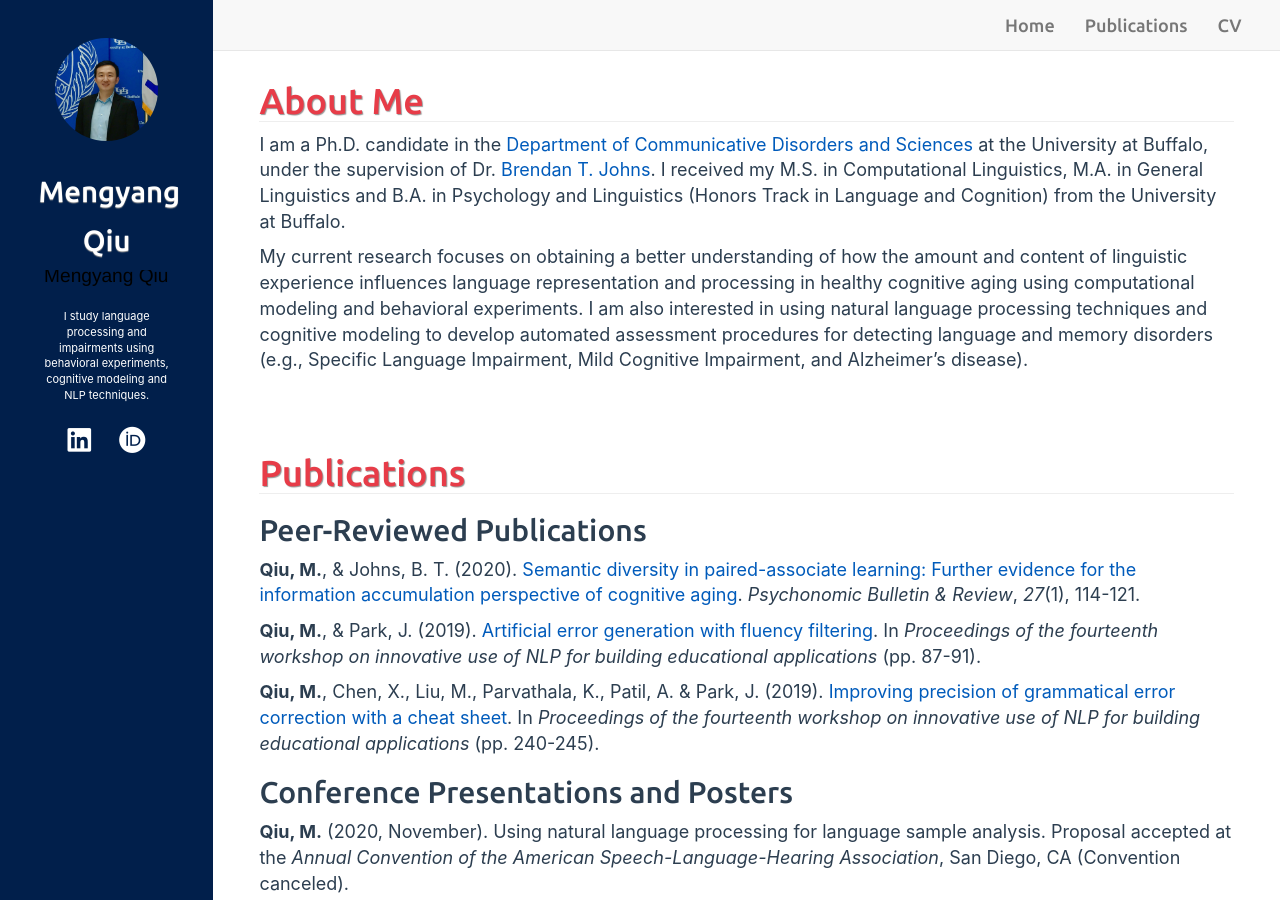
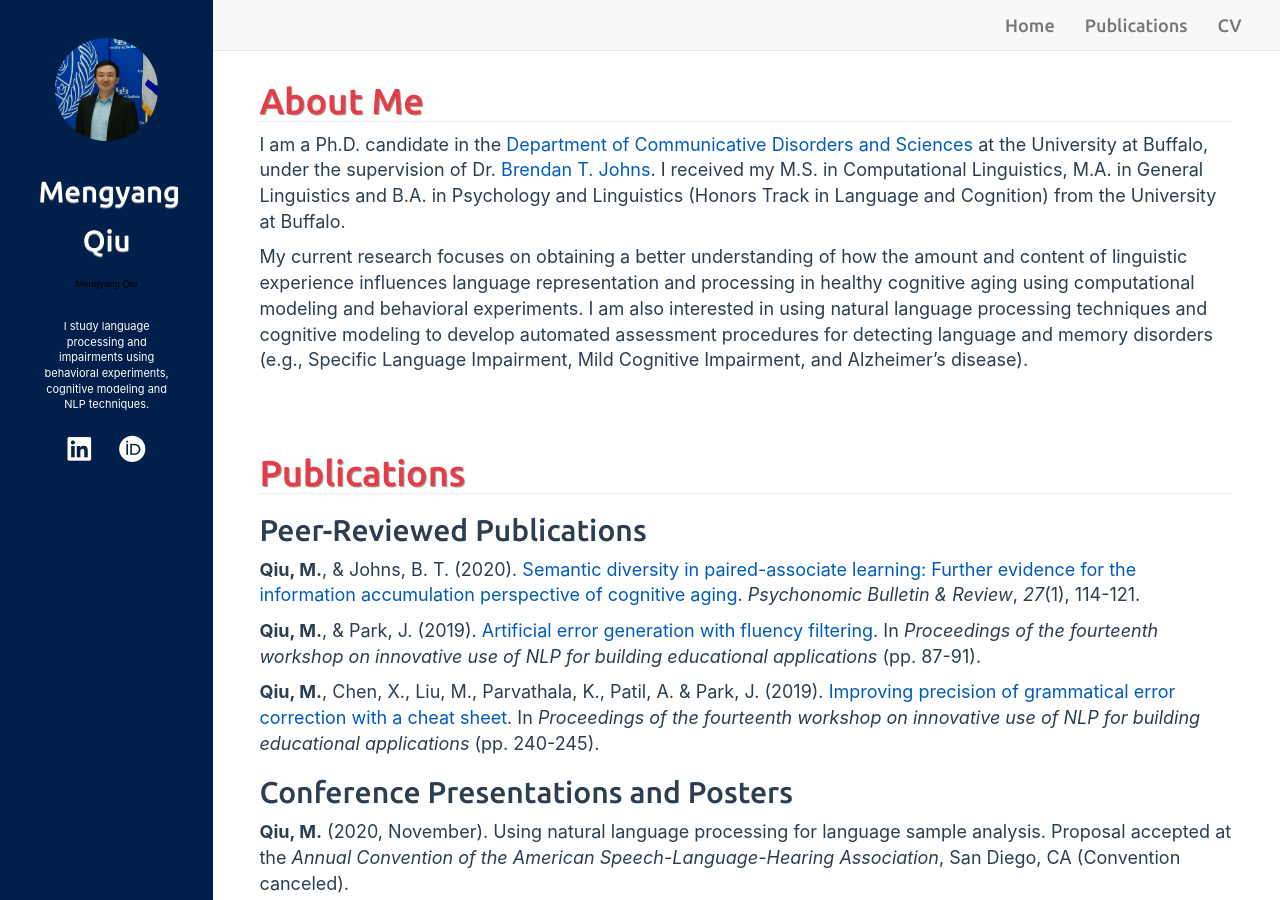
Before and after one commit to mengyangq/mengyangq.github.io, a Jekyll site: the page built from index.html, in a window 1280 px wide and 900 px high. Built offline with Jekyll 4.4.1, drawn with Linux system fonts in a browser that asks for light colours; nearby versions of some CDN libraries; a style sheet for code colours, icons or effects is not loaded.

Commit message:
Mon Oct 12 00:17:44 EDT 2020

```diff
--- a/_includes/sidebar.html
+++ b/_includes/sidebar.html
@@ -18,7 +18,7 @@
 </div>
 
 <div class="sidebar-header" role="banner">
-  <svg viewBox="0 0 100 18">
+  <svg viewBox="0 0 200 50">
    <text x="50%" y="50%" text-anchor="middle">Mengyang Qiu</text>
   </svg>
 </div>
```
